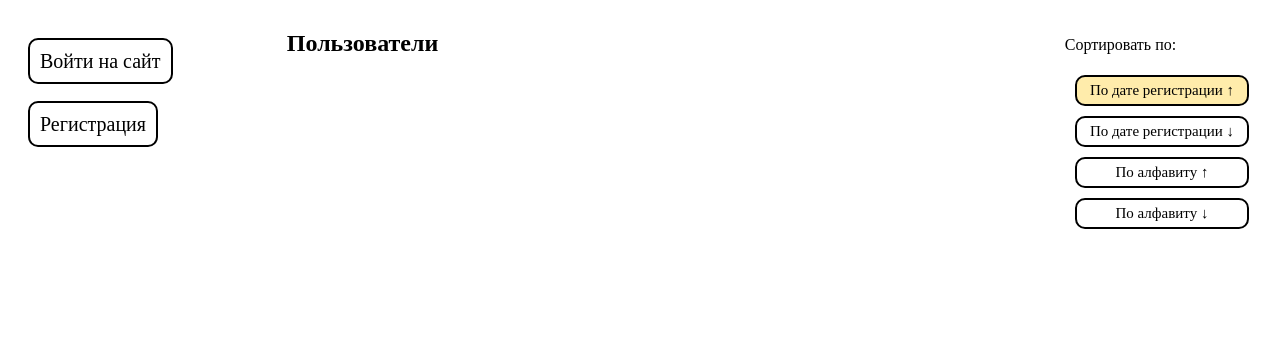
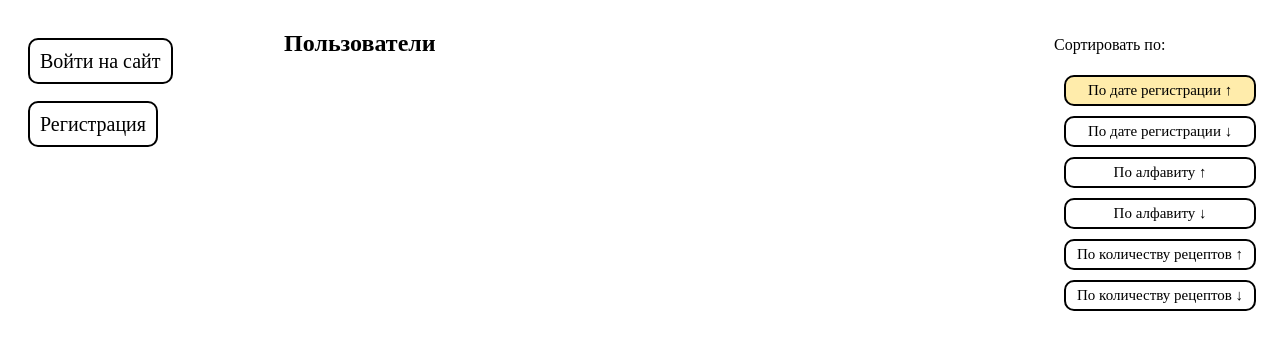
Before and after one commit to Odyvia42/UsersRecipes-Django, a Django app: page /users/ in a window 1280 px wide. Shown: the part 113-463 px from the top of the page. Run offline with Django 4.2, Linux system fonts and the light colour scheme.

Commit message:
Реализована сортировка списка пользователей по количеству рецептов.

```diff
--- a/recipeblog/models.py
+++ b/recipeblog/models.py
@@ -1,7 +1,7 @@
 from django.contrib.auth.models import AbstractUser
 from django.db import models
 from django.urls import reverse
-
+from django.db.models import Count
 
 # Create your models here.
 
@@ -30,6 +30,7 @@ class User(AbstractUser):
 
     def get_absolute_url(self):
         return reverse('user-detail', args=[str(self.id)])
+
 
 class Recipe(models.Model):
     author = models.ForeignKey(User, on_delete=models.CASCADE)
--- a/recipeblog/templates/user-list/user-list-sort-by-reg-date-desc.html
+++ b/recipeblog/templates/user-list/user-list-sort-by-reg-date-desc.html
@@ -39,4 +39,8 @@
    class="button button-sort sort-by-username-asc">По алфавиту ↑</a>
 <a href=" {% url 'sort-users-by-username-desc' %} "
    class="button button-sort sort-by-username-asc">По алфавиту ↓</a>
+<a href=" {% url 'sort-users-by-recipes-amount-asc' %} "
+   class="button button-sort sort-by-recipes-amount-asc">По количеству рецептов ↑</a>
+<a href=" {% url 'sort-users-by-recipes-amount-desc' %} "
+   class="button button-sort sort-by-username-desc">По количеству рецептов ↓</a>
 {% endblock %}
--- a/recipeblog/templates/user-list/user-list-sort-by-username-asc.html
+++ b/recipeblog/templates/user-list/user-list-sort-by-username-asc.html
@@ -40,4 +40,8 @@
     По алфавиту ↑</a>
 <a href=" {% url 'sort-users-by-username-desc' %} "
    class="button button-sort sort-by-username-asc">По алфавиту ↓</a>
+<a href=" {% url 'sort-users-by-recipes-amount-asc' %} "
+   class="button button-sort sort-by-recipes-amount-asc">По количеству рецептов ↑</a>
+<a href=" {% url 'sort-users-by-recipes-amount-desc' %} "
+   class="button button-sort sort-by-username-desc">По количеству рецептов ↓</a>
 {% endblock %}
--- a/recipeblog/templates/user-list/user-list-sort-by-username-desc.html
+++ b/recipeblog/templates/user-list/user-list-sort-by-username-desc.html
@@ -39,4 +39,8 @@
    class="button button-sort sort-by-username-asc"> По алфавиту ↑</a>
 <a href=" {% url 'sort-users-by-username-desc' %} "
    class="button button-sort current-sort sort-by-username-asc">По алфавиту ↓</a>
+<a href=" {% url 'sort-users-by-recipes-amount-asc' %} "
+   class="button button-sort sort-by-recipes-amount-asc">По количеству рецептов ↑</a>
+<a href=" {% url 'sort-users-by-recipes-amount-desc' %} "
+   class="button button-sort sort-by-username-desc">По количеству рецептов ↓</a>
 {% endblock %}
--- a/recipeblog/templates/user-list/user-list.html
+++ b/recipeblog/templates/user-list/user-list.html
@@ -40,5 +40,8 @@
    class="button button-sort sort-by-username-asc">По алфавиту ↑</a>
 <a href=" {% url 'sort-users-by-username-desc' %} "
    class="button button-sort sort-by-username-asc">По алфавиту ↓</a>
-
+<a href=" {% url 'sort-users-by-recipes-amount-asc' %} "
+   class="button button-sort sort-by-recipes-amount-asc">По количеству рецептов ↑</a>
+<a href=" {% url 'sort-users-by-recipes-amount-desc' %} "
+   class="button button-sort sort-by-username-desc">По количеству рецептов ↓</a>
 {% endblock %}
--- a/recipeblog/urls.py
+++ b/recipeblog/urls.py
@@ -13,5 +13,8 @@ urlpatterns=[
     path('users-sort-by-reg-date-desc/', views.sort_user_list_by_reg_date_desc, name='sort-users-by-reg-date-desc'),
     path('users-sort-by-username-asc/', views.sort_user_list_by_username_asc, name='sort-users-by-username-asc'),
     path('users-sort-by-username-desc', views.sort_user_list_by_username_desc, name='sort-users-by-username-desc'),
-
+    path('users-sort-by-recipes-amount-asc', views.sort_user_list_by_recipes_amount_asc,
+         name='sort-users-by-recipes-amount-asc'),
+    path('users-sort-by-recipes-amount-desc', views.sort_user_list_by_recipes_amount_desc,
+         name='sort-users-by-recipes-amount-desc')
 ]
--- a/recipeblog/views.py
+++ b/recipeblog/views.py
@@ -1,5 +1,5 @@
 from django.contrib.auth import authenticate
-from django.db.models import F
+from django.db.models import F, Count
 from django.shortcuts import render, redirect
 from django.http import HttpRequest, HttpResponse, request
 from django.views import generic
@@ -66,3 +66,11 @@ def sort_user_list_by_username_asc(request):
 def sort_user_list_by_username_desc(request):
     users = User.objects.order_by(F('username').desc())
     return render(request, 'user-list/user-list-sort-by-username-desc.html', {'users': users})
+
+def sort_user_list_by_recipes_amount_asc(request):
+    users = User.objects.annotate(num_recipes=Count('recipe')).order_by(F('num_recipes').asc())
+    return render(request, 'user-list/user-list-sort-by-recipes-amount-asc.html', {'users': users})
+
+def sort_user_list_by_recipes_amount_desc(request):
+    users = User.objects.annotate(num_recipes=Count('recipe')).order_by(F('num_recipes').desc())
+    return render(request, 'user-list/user-list-sort-by-recipes-amount-desc.html', {'users': users})
```
